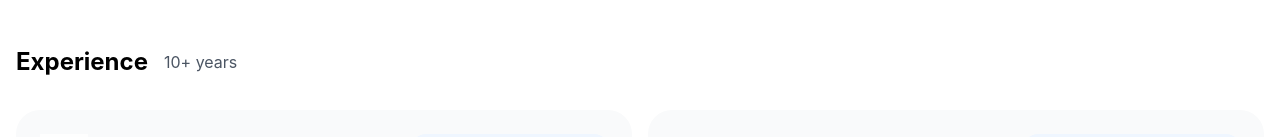
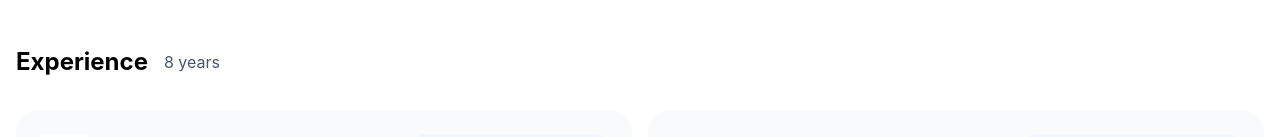
Before and after one commit to sreesreejuks/sreesreejuks.github.io, a React (Vite) app: page / in a window 1280 px wide. Shown: the part 426-563 px from the top of the page. Built offline with nearby package versions, Linux system fonts and the light colour scheme; a web font is replaced by a local one.

Commit message:
experince corrected commit

```diff
--- a/src/components/ExperienceSection.tsx
+++ b/src/components/ExperienceSection.tsx
@@ -32,7 +32,7 @@ export function ExperienceSection({ experiences }: ExperienceSectionProps) {
     <div className="mb-12">
       <div className="flex items-center gap-4 mb-8">
         <h2 className="text-2xl font-bold">Experience</h2>
-        <span className="text-gray-600">10+ years</span>
+        <span className="text-gray-600">8 years</span>
       </div>
 
       <div className="grid grid-cols-1 md:grid-cols-2 gap-4">
```
